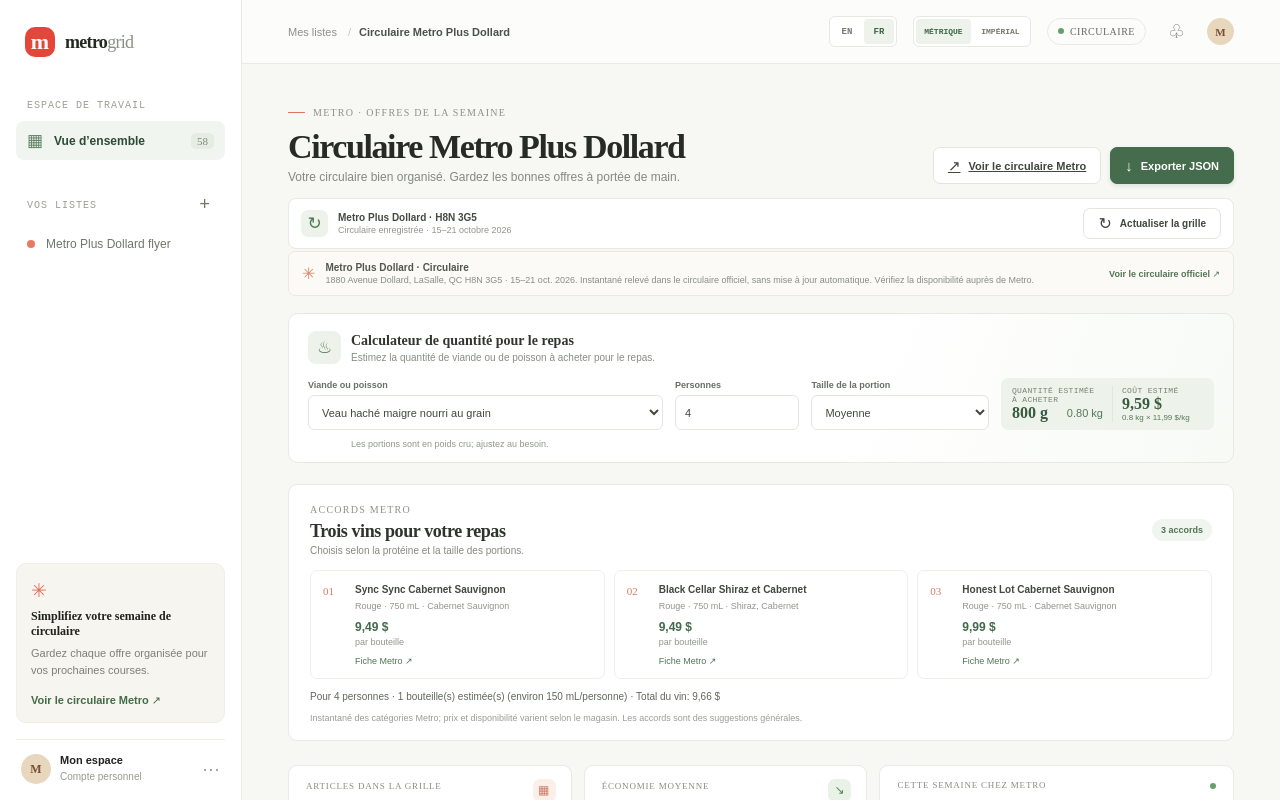
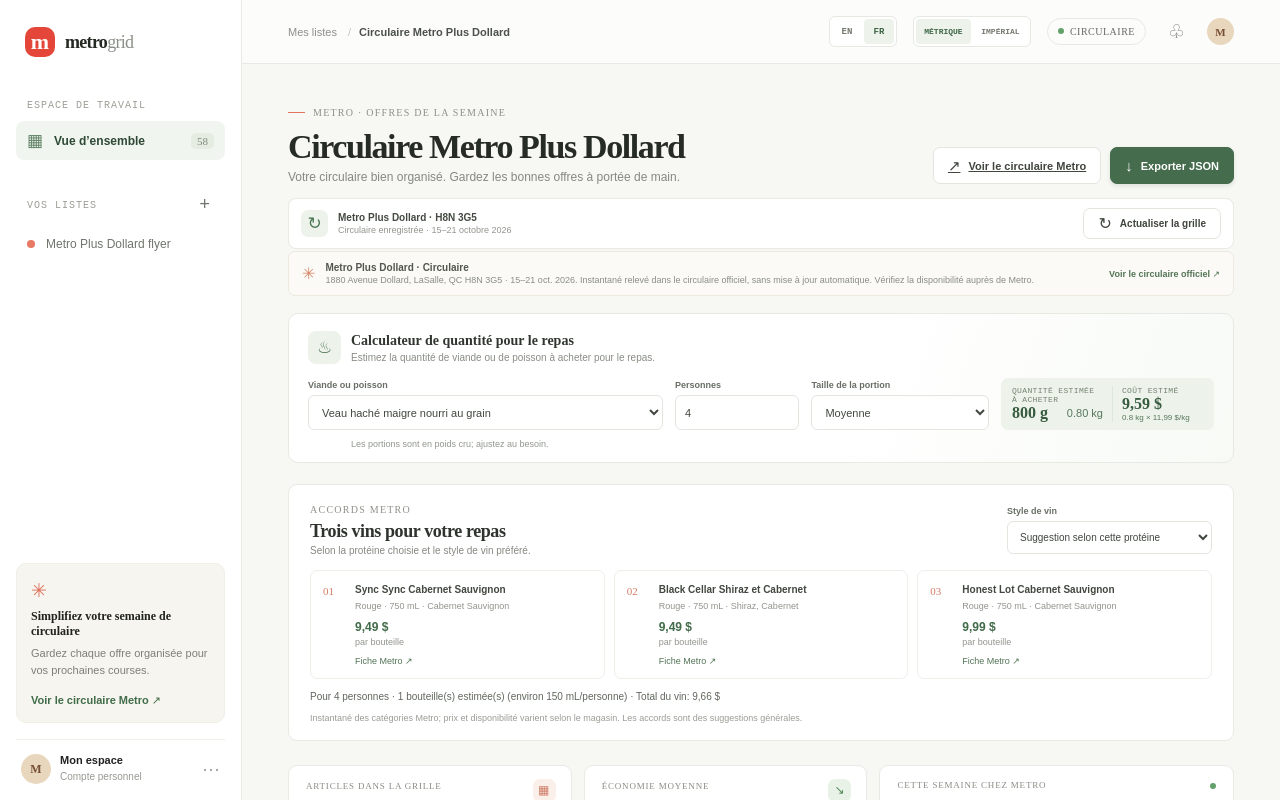
Before and after one commit to danieloseguin67/metroflyeranalyzer, an Angular app: page / in a window 1280 px wide. Shown: the top 800 px of the page. Built offline with nearby package versions, Linux system fonts and the light colour scheme.

Commit message:
add wine intelligence

```diff
--- a/src/app/app.component.ts
+++ b/src/app/app.component.ts
@@ -8,11 +8,14 @@
 import whiteWines from './wines-white.json';
 import roseWines from './wines-rose.json';
 import sparklingWines from './wines-sparkling.json';
+import winePairingGuide from './wine-pairing-guides.json';
 
 type ItemDraft = Omit<FlyerItem, 'id'>;
 type DinnerCostEstimate = { total: number; quantity: number; unit: string; unitPrice: number; priceUnit: string };
 type Wine = { id: string; name: string; brand: string; category: string; grapes: string; sizeMl: number; price: number | null; regularPrice: number | null; pairings: string[]; sourceUrl: string };
+type WineProfile = { id: string; name: string; profile: string; proteins: string[]; avoid?: string[]; wineCategories: string[] };
 const wineCatalog = [...redWines, ...whiteWines, ...roseWines, ...sparklingWines] as Wine[];
+const wineProfiles = winePairingGuide.profiles as WineProfile[];
 
 @Component({
   selector: 'app-root', standalone: true, imports: [CommonModule, FormsModule],
@@ -51,7 +54,9 @@
             <p class="dinner-hint">{{ tr("Portion amounts use raw weight; adjust as needed.", "Les portions sont en poids cru; ajustez au besoin.") }}</p>
           </section>
           <section class="wine-panel" aria-labelledby="wine-title">
-            <div class="wine-heading"><div><div class="eyebrow">{{ tr('METRO WINE PAIRING', 'ACCORDS METRO') }}</div><h2 id="wine-title">{{ tr('Three wines for your dinner', 'Trois vins pour votre repas') }}</h2><p>{{ tr('Matched to your selected protein and portion size.', 'Choisis selon la protéine et la taille des portions.') }}</p></div><span class="wine-count">{{ recommendedWines().length }} {{ tr('matches', 'accords') }}</span></div>
+            <div class="wine-heading"><div><div class="eyebrow">{{ tr('METRO WINE PAIRING', 'ACCORDS METRO') }}</div><h2 id="wine-title">{{ tr('Three wines for your dinner', 'Trois vins pour votre repas') }}</h2><p>{{ tr('Matched to your selected protein and preferred wine style.', 'Selon la protéine choisie et le style de vin préféré.') }}</p></div><label class="wine-style-select">{{ tr('Wine style', 'Style de vin') }}<select [ngModel]="wineProfileId()" (ngModelChange)="wineProfileId.set($event)"><option value="auto">{{ tr('Suggest for this protein', 'Suggestion selon cette protéine') }}</option><option *ngFor="let profile of wineProfiles" [value]="profile.id">{{ profile.name }}</option></select></label></div>
+            <p class="wine-profile-description" *ngIf="selectedWineProfile() as profile">{{ profile.profile }} {{ tr('Pairing:', 'Accords :') }} {{ profile.name }}.</p>
+            <p class="wine-no-match" *ngIf="!recommendedWines().length">{{ tr('This style is not recommended for the selected protein. Choose another style or let the protein guide the suggestions.', 'Ce style est déconseillé avec la protéine choisie. Choisissez un autre style ou laissez la protéine guider les suggestions.') }}</p>
             <div class="wine-list"><article class="wine-card" *ngFor="let wine of recommendedWines(); let i = index"><span class="wine-rank">0{{ i + 1 }}</span><div class="wine-info"><strong>{{ wine.brand }} {{ wine.name }}</strong><span>{{ wineTypeLabel(wine.category) }} · {{ wine.sizeMl }} mL · {{ wine.grapes }}</span></div><div class="wine-price"><strong>{{ wine.price === null ? tr('Price unavailable', 'Prix indisponible') : formatPrice(wine.price) }}</strong><span>{{ tr('per bottle', 'par bouteille') }}</span></div><a [href]="wine.sourceUrl" target="_blank" rel="noopener">{{ tr('Metro listing', 'Fiche Metro') }} ↗</a></article></div>
             <p class="wine-estimate" *ngIf="recommendedWines().length">{{ tr('For', 'Pour') }} {{ dinnerPeople() }} {{ tr('guests', 'personnes') }} · {{ wineBottles() }} {{ tr('bottle(s) estimated', 'bouteille(s) estimée(s)') }} ({{ tr('about', 'environ') }} 150 mL/{{ tr('person', 'personne') }})<span *ngIf="wineEstimatedCost() !== null"> · {{ tr('Wine total', 'Total du vin') }}: {{ formatPrice(wineEstimatedCost()!) }}</span></p>
             <small class="wine-source-note">{{ tr('Catalog snapshot from Metro category listings; price and availability vary by store. Pairings are general suggestions.', 'Instantané des catégories Metro; prix et disponibilité varient selon le magasin. Les accords sont des suggestions générales.') }}</small>
@@ -89,6 +94,9 @@
   readonly selected = signal<string[]>([]);
   readonly proteinItems = computed(() => this.items().filter(item => item.category === 'Meat' || item.category === 'Seafood' || item.category === 'Meat & seafood'));
   readonly dinnerItemId = signal(metroDollardFlyer.items.find(item => item.category === 'Meat' || item.category === 'Seafood')?.id ?? '');
+  readonly wineProfiles = wineProfiles;
+  readonly wineProfileId = signal('auto');
+  readonly selectedWineProfile = computed(() => wineProfiles.find(profile => profile.id === this.wineProfileId()) ?? null);
   readonly dinnerPeople = signal(4);
   readonly portionSize = signal<'small' | 'medium' | 'large'>('medium');
   readonly portionGrams = computed(() => portionSizeConfig[this.portionSize()]);
@@ -101,14 +109,25 @@
     const item = this.items().find(candidate => candidate.id === this.dinnerItemId());
     if (!item) return [];
     const text = item.item.toLowerCase();
-    const protein = /salmon|trout|tuna|cod|tilapia|halibut|fish|sole|haddock|mackerel|sardine/.test(text) ? 'fish'
-      : /shrimp|prawn|lobster|crab|scallop|clam|mussel|oyster|seafood|squid|calamari/.test(text) ? 'seafood'
-      : /chicken|turkey|duck|poultry/.test(text) ? 'poultry'
-      : /pork|ham|bacon/.test(text) ? 'pork'
-      : /lamb/.test(text) ? 'lamb'
-      : /beef|steak|veal|meat/.test(text) ? 'beef' : 'poultry';
-    return wineCatalog.filter(wine => wine.pairings.includes(protein))
-      .sort((a, b) => (a.price ?? Number.MAX_SAFE_INTEGER) - (b.price ?? Number.MAX_SAFE_INTEGER)).slice(0, 3);
+    const tags = /salmon|trout/.test(text) ? ['fish', 'salmon', 'trout']
+      : /cod|tilapia|halibut|sole|haddock|white fish/.test(text) ? ['fish', 'white-fish', 'cod']
+      : /shrimp|prawn/.test(text) ? ['seafood', 'shrimp']
+      : /scallop/.test(text) ? ['seafood', 'scallops']
+      : /lobster/.test(text) ? ['seafood', 'lobster']
+      : /oyster/.test(text) ? ['seafood', 'oysters']
+      : /clam/.test(text) ? ['seafood', 'clams']
+      : /mussel/.test(text) ? ['seafood', 'mussels']
+      : /squid|calamari|octopus/.test(text) ? ['seafood', 'octopus']
+      : /chicken|turkey|duck|poultry/.test(text) ? ['poultry', 'turkey']
+      : /pork|ham|bacon/.test(text) ? ['pork']
+      : /lamb/.test(text) ? ['lamb']
+      : /beef|steak|veal|meat/.test(text) ? ['beef', 'steak'] : ['poultry'];
+    const protein = tags.includes('seafood') ? 'seafood' : tags.includes('fish') ? 'fish' : tags[0];
+    const profile = this.selectedWineProfile();
+    if (profile && (!profile.proteins.some(tag => tags.includes(tag)) || profile.avoid?.some(tag => tags.includes(tag)))) return [];
+    const candidates = wineCatalog.filter(wine => wine.pairings.includes(protein) && (!profile || profile.wineCategories.includes(wine.category)));
+    const sorted = candidates.sort((a, b) => (a.price ?? Number.MAX_SAFE_INTEGER) - (b.price ?? Number.MAX_SAFE_INTEGER));
+    return sorted.slice(0, 3).length === 3 ? sorted.slice(0, 3) : candidates.length ? candidates.slice(0, 3) : wineCatalog.filter(wine => !profile || profile.wineCategories.includes(wine.category)).slice(0, 3);
   });
   readonly wineBottles = computed(() => Math.max(1, Math.ceil(this.dinnerPeople() * 150 / 750)));
   readonly wineEstimatedCost = computed(() => this.recommendedWines().length === 3 && this.recommendedWines().every(w => w.price !== null)
--- /dev/null
+++ b/src/app/wine-pairing-guides.json
@@ -0,0 +1,16 @@
+{
+  "source": "User-provided pairing guide",
+  "profiles": [
+    {"id":"dry","name":"Vin sec","profile":"Droit, net, sans sucre.","proteins":["poultry","pork","veal","charcuterie","white-fish","fish","shrimp","scallops"],"wineCategories":["white","sparkling","rose"]},
+    {"id":"fruity","name":"Vin fruité","profile":"Gourmand, arômes de fruits rouges ou blancs.","proteins":["pork","poultry","salmon","trout","shrimp","seafood"],"wineCategories":["red","white","rose"]},
+    {"id":"floral","name":"Vin floral","profile":"Délicat, aromatique.","proteins":["poultry","white-fish","sole","turbot","scallops","oysters"],"wineCategories":["white","rose","sparkling"]},
+    {"id":"mineral","name":"Vin minéral","profile":"Salin, pierreux, très frais.","proteins":["poultry","white-fish","fish","sushi","oysters","clams","mussels"],"wineCategories":["white","sparkling"]},
+    {"id":"spicy","name":"Vin épicé","profile":"Poivre, cannelle, réglisse.","proteins":["bbq","grilled-meat","lamb","marinated-meat","salmon","shrimp","octopus"],"wineCategories":["red","rose"]},
+    {"id":"oaky","name":"Vin boisé","profile":"Vanille, toast, beurre, noisette.","proteins":["poultry","pork","veal","creamy-dishes","salmon","cod","fish","scallops","lobster"],"wineCategories":["red","white"]},
+    {"id":"tannic","name":"Vin tannique","profile":"Bouche sèche, structure, puissance.","proteins":["beef","steak","game","lamb"],"avoid":["fish","seafood"],"wineCategories":["red"]},
+    {"id":"crisp","name":"Vin vif / acide","profile":"Très frais, énergique.","proteins":["poultry","lemon-dishes","asian-dishes","white-fish","fish","sushi","salmon-tartare","oysters","shrimp","mussels"],"wineCategories":["white","sparkling","rose"]},
+    {"id":"rich","name":"Vin gras","profile":"Ample, rond, riche.","proteins":["creamy-chicken","pork","veal","salmon","cod","lobster","scallops","shrimp"],"wineCategories":["white","red"]},
+    {"id":"full-bodied","name":"Vin corsé","profile":"Puissant, alcool élevé, charnu.","proteins":["beef","braised-beef","ribs","lamb","game"],"avoid":["fish","seafood"],"wineCategories":["red"]},
+    {"id":"light","name":"Vin aérien / léger","profile":"Fin, délicat.","proteins":["poultry","turkey","charcuterie","white-fish","fish","sushi","shrimp","scallops"],"wineCategories":["white","rose","sparkling"]}
+  ]
+}
```
Also changed, not shown: src/app/app.component.css.
